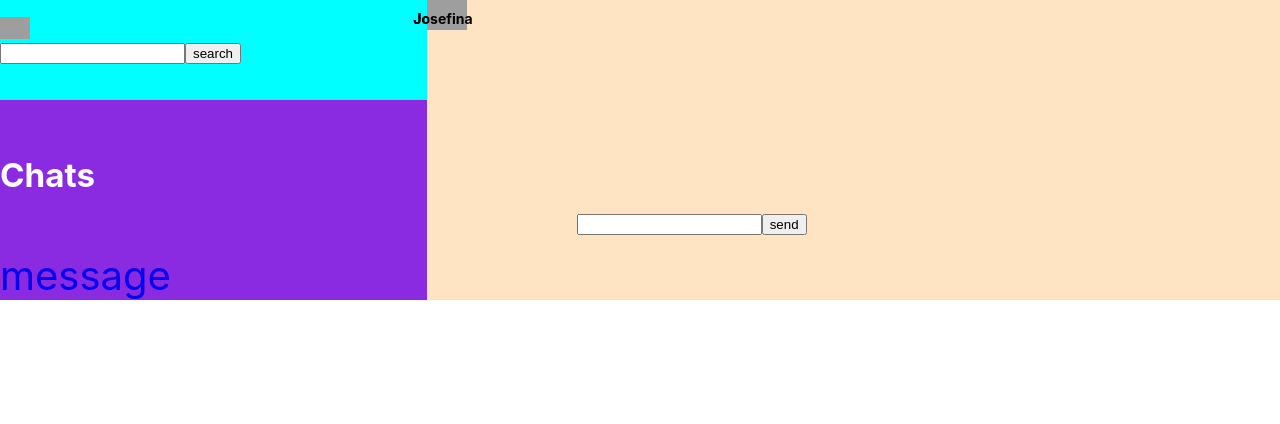
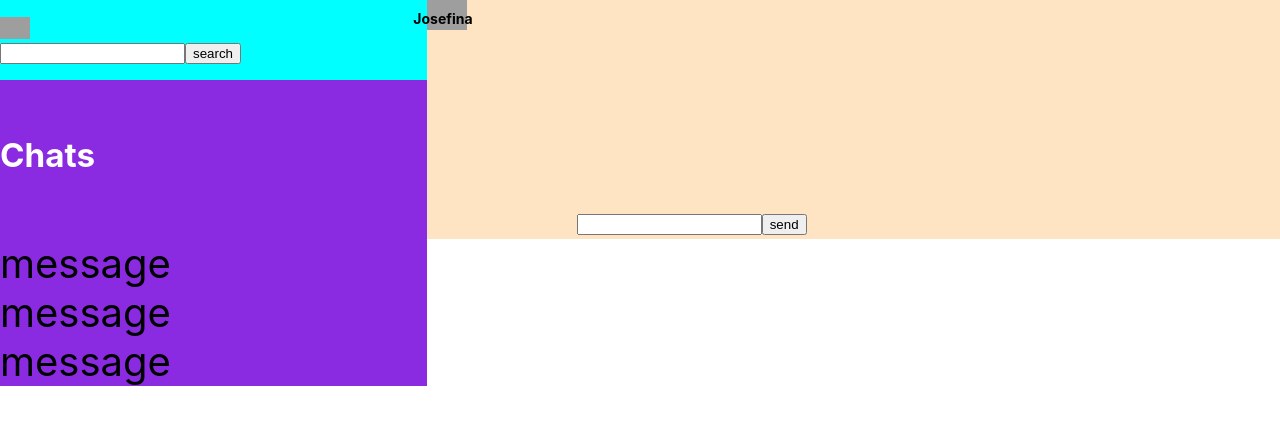
Before and after one commit to Mark333s/chat-app, a React (Create React App) app in the folder chat/: page /message1 in a window 1280 px wide. Shown: the top 424 px of the page. Built offline with nearby package versions, Linux system fonts and the light colour scheme; grey boxes are pictures that could not be loaded.

Commit message:
add route

```diff
--- a/chat/package.json
+++ b/chat/package.json
@@ -8,6 +8,7 @@
     "@testing-library/user-event": "^13.5.0",
     "react": "^17.0.2",
     "react-dom": "^17.0.2",
+    "react-router-dom": "^6.2.1",
     "react-scripts": "5.0.0",
     "web-vitals": "^2.1.4"
   },
--- a/chat/src/App.js
+++ b/chat/src/App.js
@@ -3,16 +3,29 @@ import './App.css';
 import Header from './Componentss/Header/Header';
 import Main from './Componentss/Main/Main';
 import Sidebar from './Componentss/Sidebar/Sidebar';
+import {BrowserRouter, Route, Routes} from 'react-router-dom';
+import Messages from './Componentss/Sidebar/Messages/Messages';
 
 const App =() =>{
   return (
+    <BrowserRouter>
     <div className='title'>
      <Header />
-     <Main/>
+
      <Sidebar />
+     <div className='link'>
+      <Routes>
+<Route path='/message1' element={ <Messages />} />
+<Route path='/message2' element={ <Messages />} />
+<Route path='/message3' element={ <Messages />} />
+
+     </Routes>
+
+     </div>
 
   <Main/>
     </div>
+    </BrowserRouter>
   );
 }
 
--- /dev/null
+++ b/chat/src/Componentss/Sidebar/Messages/Messages.jsx
@@ -0,0 +1,22 @@
+import React from "react";
+import s from './Messages.module.css'
+
+
+
+const Messages =()=>{
+
+    return (
+        <div className={s.dialogs}>
+
+<div className={s.messages}>
+  <a href='/message1'>message</a>
+  <a href='/message2'>message</a>
+  <a href='/message3'>message</a>
+
+</div>
+
+        </div>
+    )
+}
+
+export default Messages;
--- /dev/null
+++ b/chat/src/Componentss/Sidebar/Messages/Messages.module.css
@@ -0,0 +1,16 @@
+.messages {
+    display: grid;
+    flex-direction: column;
+}
+
+
+.messages a{
+    text-decoration: none;
+    color: black;
+
+}
+
+
+.dialogs{
+    background-color: blueviolet;
+}
--- a/chat/src/Componentss/Sidebar/Sidebar.jsx
+++ b/chat/src/Componentss/Sidebar/Sidebar.jsx
@@ -8,9 +8,6 @@ return(
     <div className={s.sidebar}>
   <h5>Chats</h5>
 
-<div className={s.messages}>
-  <a href='#'>message</a>
-</div>
 
     </div>
 
--- a/chat/src/Componentss/Sidebar/Sidebar.module.css
+++ b/chat/src/Componentss/Sidebar/Sidebar.module.css
@@ -4,9 +4,6 @@
 }
 
 
-.messages a{
-    text-decoration: none;
-}
 
 .sidebar h5{
     color: white;
```
Also changed, not shown: chat/src/App.css (line endings or trailing spaces), 1 other file (tests, documents, lock files or other folders).
